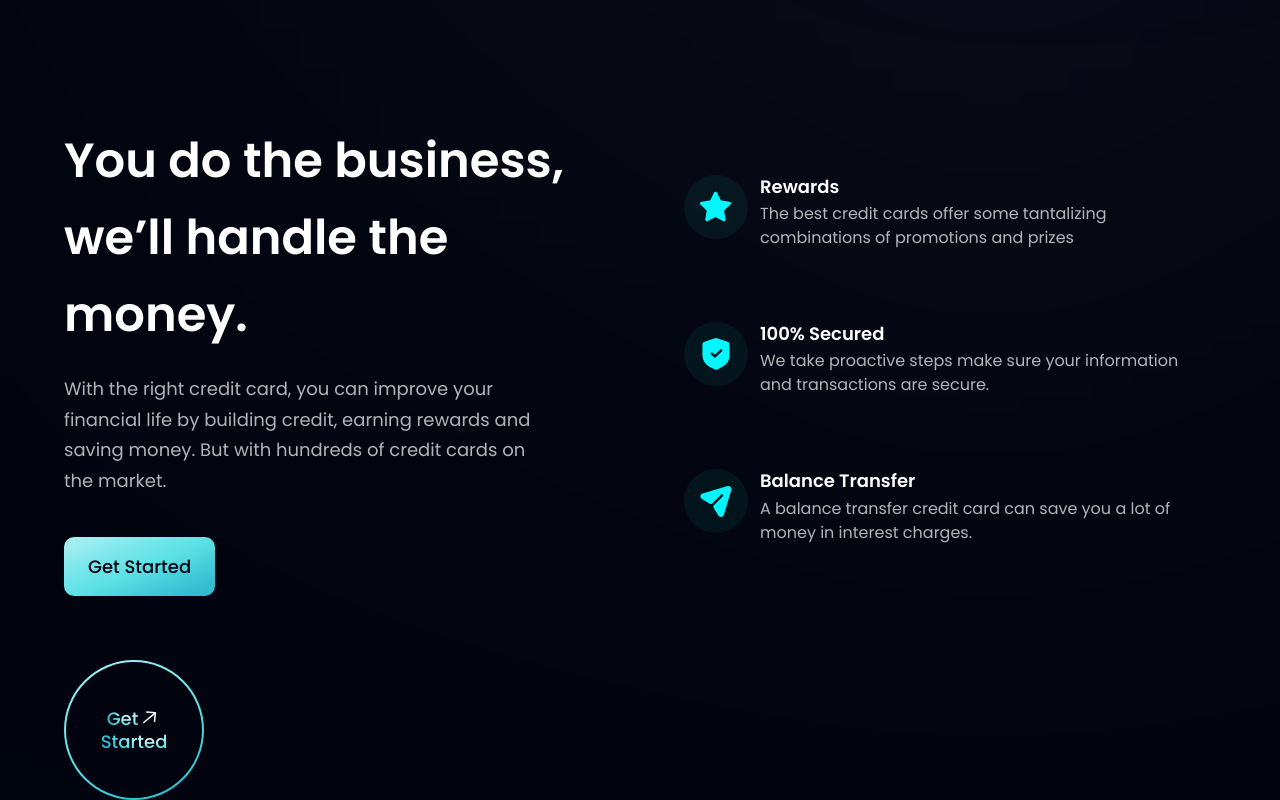
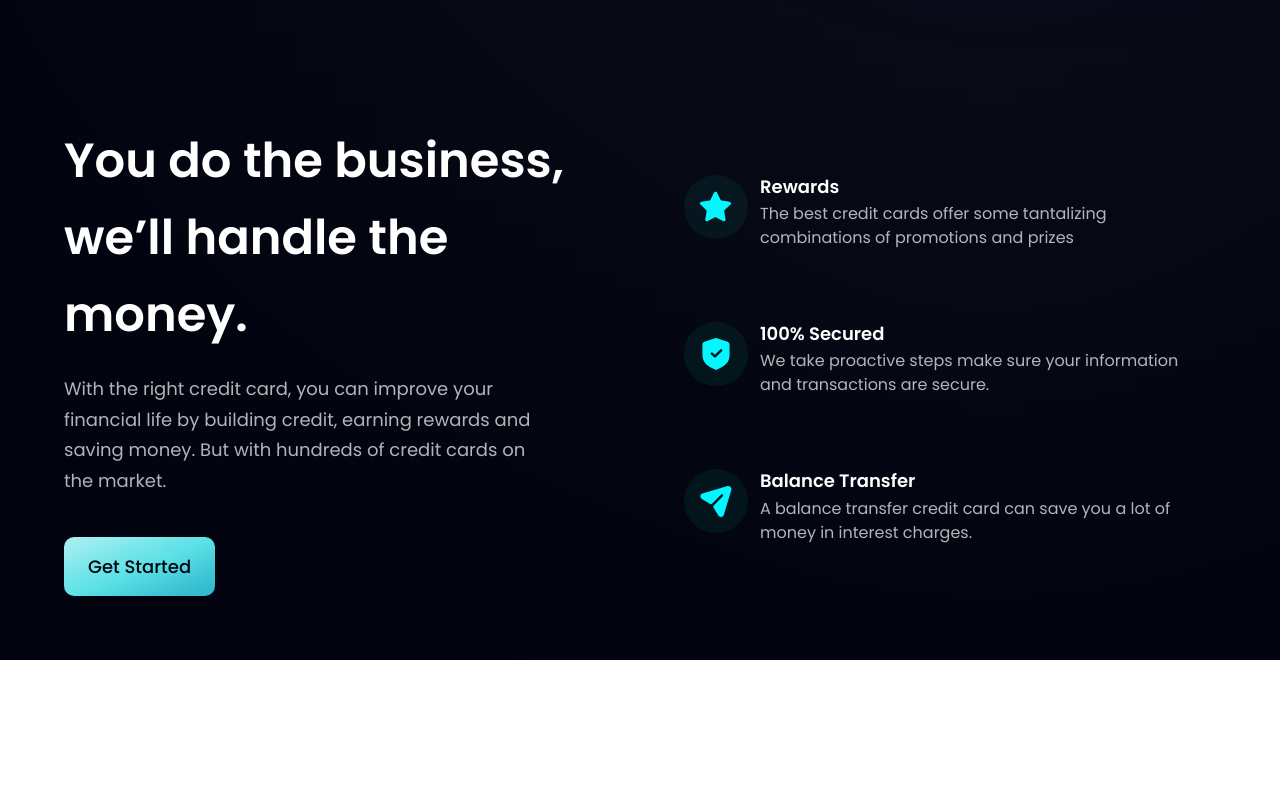
Before and after one commit to HashSuranjana/Metaroon-Labs-Learning, a React (Vite) app in the folder modern-bank-web/: page / in a window 1280 px wide. Shown: the part 886-1686 px from the top of the page. After the commit the page ends 1546 px from the top, so only its background shows below. Built offline with nearby package versions, Linux system fonts and the light colour scheme.

Commit message:
render bug issued

```diff
--- a/modern-bank-web/src/App.tsx
+++ b/modern-bank-web/src/App.tsx
@@ -26,7 +26,6 @@ const App = () => {
           <CardDeal/>
           <Client/>
           <Cta/>
-          <GetStarted/>
           <Testomonial/>
           <Footer/>
         </div>
```
